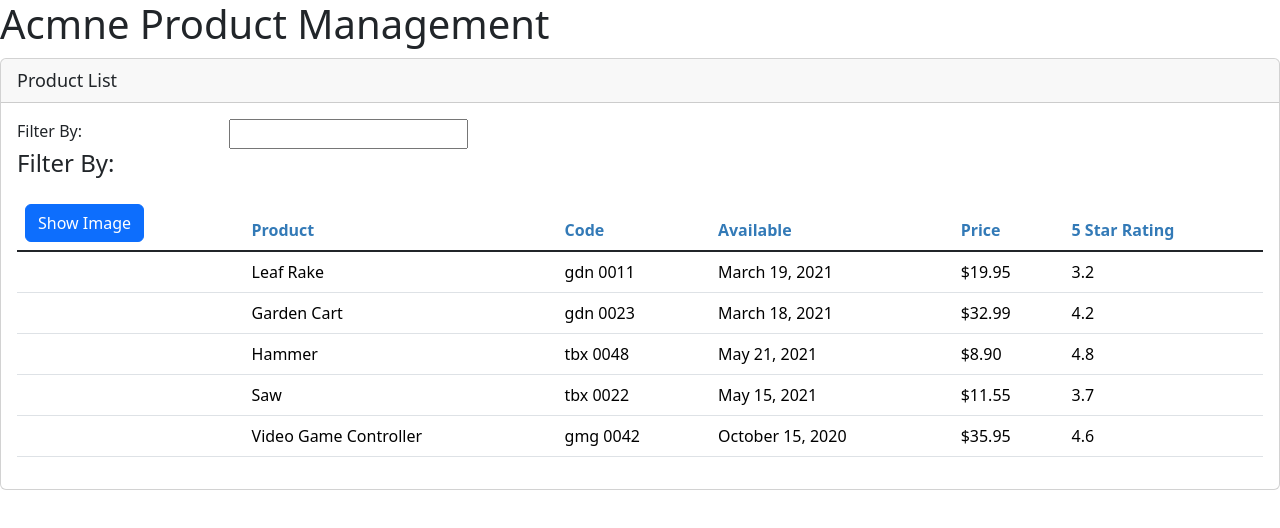
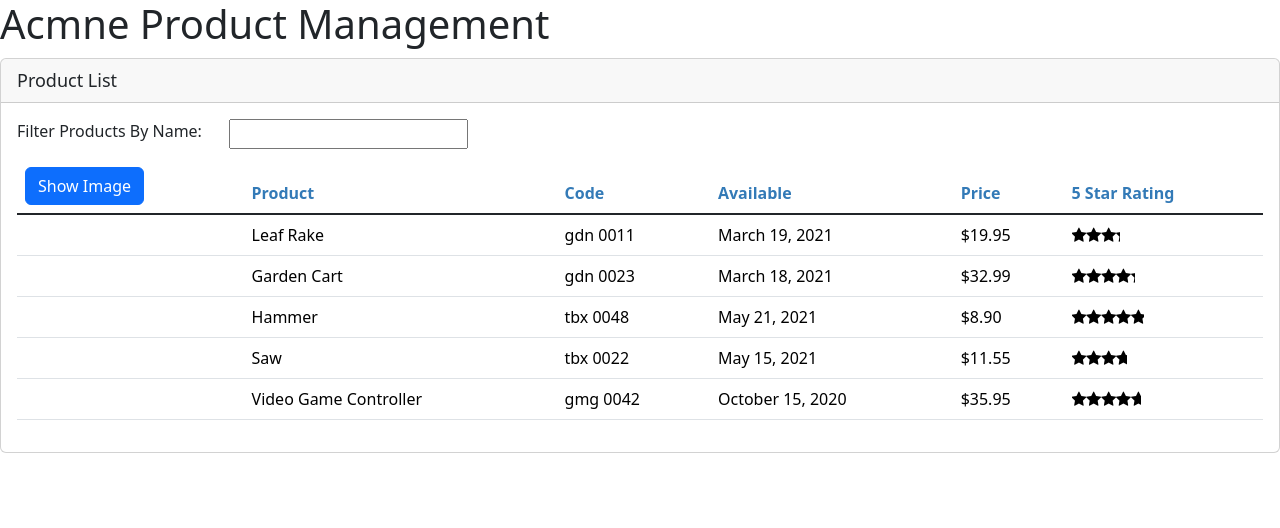
Before and after one commit to jordin-marshall/Angular-GettingStarted-Pluralsight, an Angular app: page / in a window 1280 px wide. Shown: the top 528 px of the page. Built offline with nearby package versions, Linux system fonts and the light colour scheme.

Commit message:
feat: created nested star component

```diff
--- a/src/app/app.module.ts
+++ b/src/app/app.module.ts
@@ -4,13 +4,15 @@
 
 import { AppComponent } from './app.component';
 
+import { StarComponent } from './shared/components/star/star.component';
 import { ProductListComponent } from './products/product-list.component';
-import { ConvertToSpacesPipe } from './shared/convert-to-spaces.pipe';
+import { ConvertToSpacesPipe } from './shared/pipes/convert-to-spaces.pipe';
 
 @NgModule({
   declarations: [
     AppComponent,
     ConvertToSpacesPipe,
+    StarComponent,
     ProductListComponent,
   ],
   imports: [
--- a/src/app/products/product-list.component.html
+++ b/src/app/products/product-list.component.html
@@ -5,19 +5,12 @@
 
   <div class="card-body">
     <div class="row">
-      <div class="col-md-2">Filter By:</div>
+      <div class="col-md-2">Filter Products By Name:</div>
       <div class="col-md-4">
         <input
           [(ngModel)]='listFilter'
           type="text" />
       </div>
-    </div>
-
-    <div class="row">
-      <div class="col-md-6">
-        <h4>Filter By:  {{ listFilter }}</h4>
-      </div>
-
     </div>
 
     <div class="table-responsive">
@@ -51,7 +44,11 @@
             <td>{{ product.productCode | lowercase | convertToSpaces:'-' }}</td>
             <td>{{ product.releaseDate }}</td>
             <td>{{ product.price | currency: 'USD' : 'symbol' : '1.2-2' }}</td>
-            <td>{{ product.starRating }}</td>
+            <td>
+              <pm-star
+                [rating]="product.starRating"
+                (ratingClicked)="onRatingClicked($event)"></pm-star>
+            </td>
           </tr>
 
         </tbody>
--- a/src/app/products/product-list.component.ts
+++ b/src/app/products/product-list.component.ts
@@ -26,17 +26,23 @@
     this.filteredProducts = this.filterProducts()
   }
 
+  ngOnInit(): void {
+    this.filteredProducts = this.products
+  }
+
   filterProducts(): IProduct[] {
     return this.products.filter(
       (product: IProduct) => product.productName.toLocaleLowerCase().includes(this.listFilter.toLocaleLowerCase())
     )
   }
 
+  onRatingClicked(message: string): void {
+    this.pageTitle = `Product List: ${message}`
+  }
+
   toggleImage(): void {
     this.showImage = !this.showImage
   }
 
-  ngOnInit(): void {
-    this.filteredProducts = this.products
-  }
+
 }
--- /dev/null
+++ b/src/app/shared/components/star/star.component.css
@@ -0,0 +1,6 @@
+.crop {
+  overflow: hidden;
+}
+div {
+  cursor: pointer;
+}
--- /dev/null
+++ b/src/app/shared/components/star/star.component.html
@@ -0,0 +1,14 @@
+<div
+  class="crop"
+  [style.width.px]="cropWidth"
+  [title]="rating"
+  (click)="onClick()">
+  <div style="width: 75px;">
+    <span class="fa fa-star"></span>
+    <span class="fa fa-star"></span>
+    <span class="fa fa-star"></span>
+    <span class="fa fa-star"></span>
+    <span class="fa fa-star"></span>
+  </div>
+
+</div>
--- /dev/null
+++ b/src/app/shared/components/star/star.component.ts
@@ -0,0 +1,21 @@
+import { Component, EventEmitter, Input, Output } from "@angular/core";
+
+@Component({
+  selector: 'pm-star',
+  templateUrl: './star.component.html',
+  styleUrls: ['./star.component.css'],
+})
+
+export class StarComponent {
+  cropWidth: number = 75
+  @Input() rating: number = 0
+  @Output() ratingClicked: EventEmitter<string> = new EventEmitter<string>()
+
+  ngOnInit(): void {
+    this.cropWidth = this.rating * 75/5
+  }
+
+  onClick(): void {
+    this.ratingClicked.emit(`The product raiting is ${this.rating}`)
+  }
+}
```
Also changed, not shown: src/app/shared/pipes/convert-to-spaces.pipe.ts (renamed from src/app/shared/convert-to-spaces.pipe.ts).
